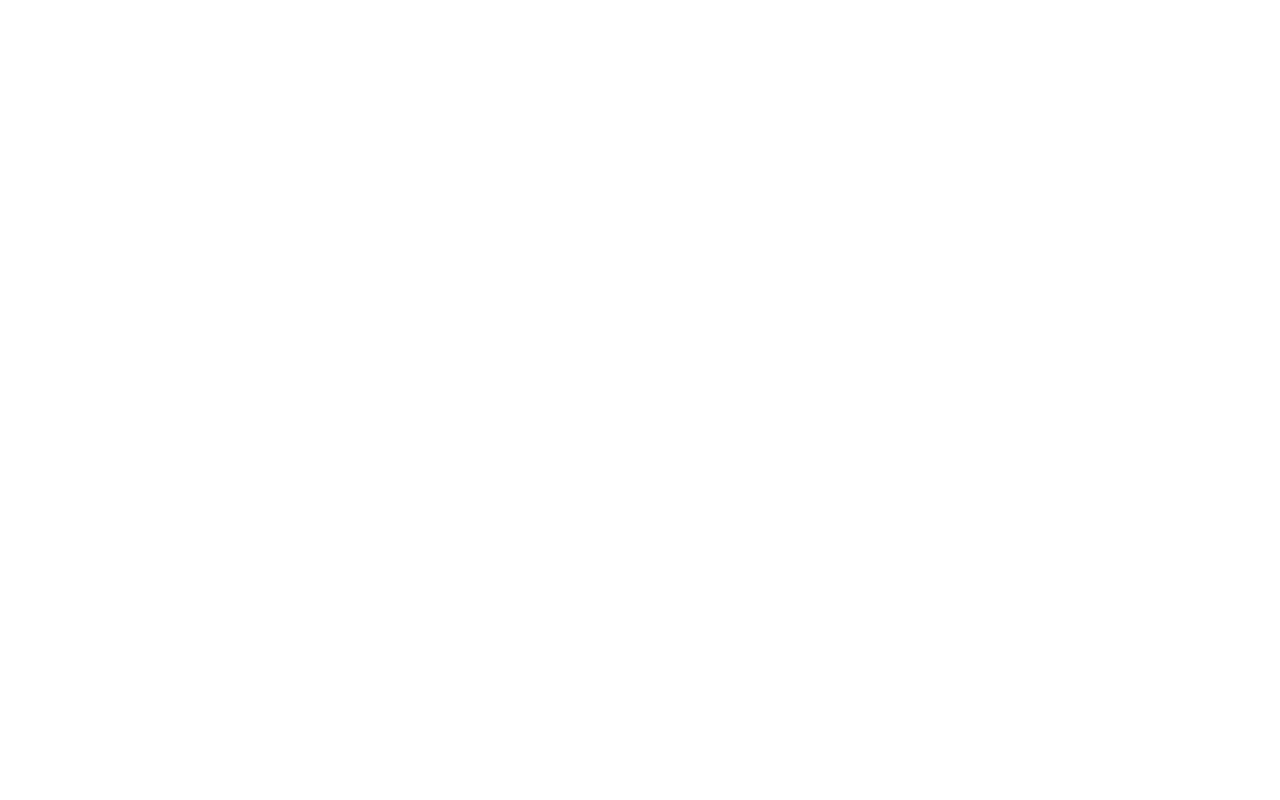
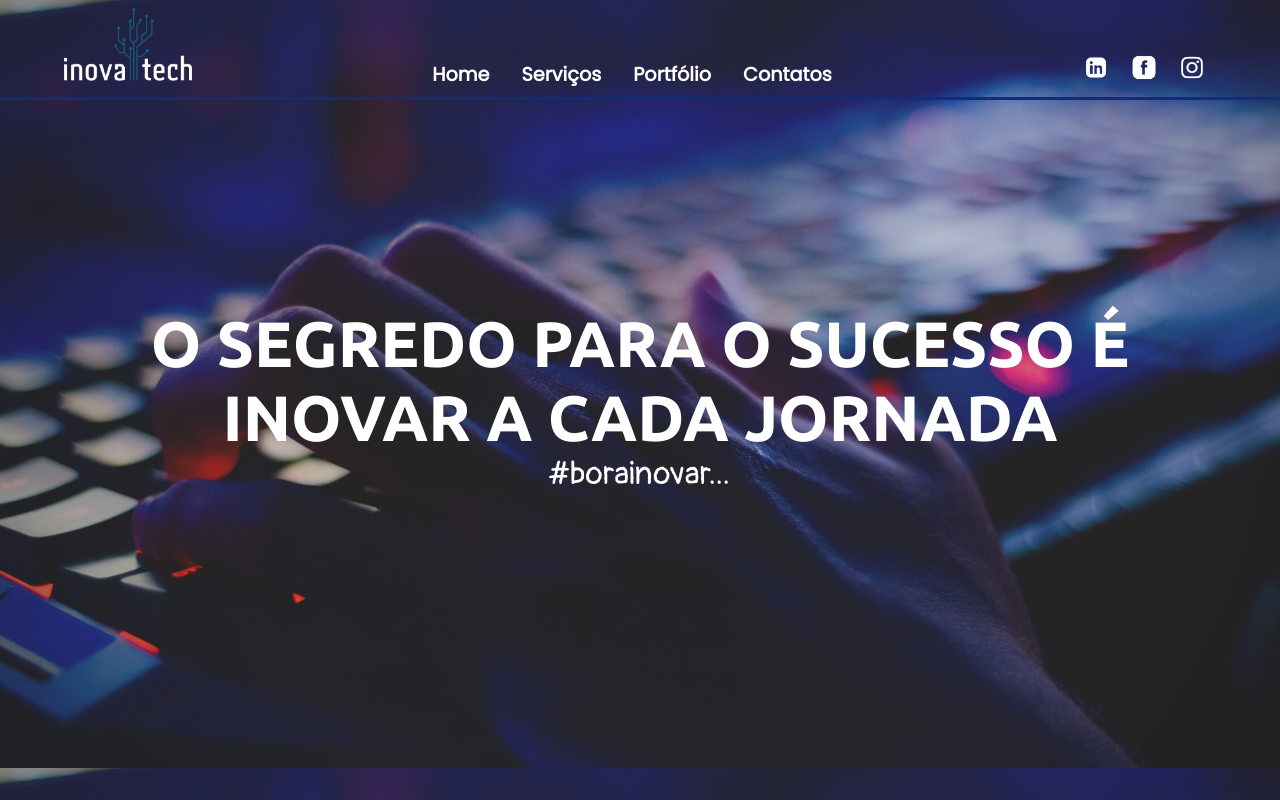
Before and after one commit to EltonJCS/InovaTech-ExercicioEmGrupo1, a plain HTML site: page index.html in a window 1280 px wide. Drawn offline with Linux system fonts and the light colour scheme.

Commit message:
Added Home Section

```diff
--- a/index.css
+++ b/index.css
@@ -0,0 +1,99 @@
+/* font-family: 'Pangolin', cursive; subti
+
+font-family: 'Poppins', sans-serif;  header
+
+font-family: 'Ubuntu', sans-serif;  titulo   */
+
+* {
+  margin: 0;
+  padding: 0;
+  box-sizing: border-box;
+}
+
+body {
+  position: relative;
+  background: url("./images/bg-hero-img.png");
+}
+
+a {
+  text-decoration: none;
+  color: inherit;
+}
+
+nav {
+  position: absolute;
+  width: 100%;
+  font-family: "Poppins", sans-serif;
+  font-weight: bold;
+  font-size: 1.2rem;
+  padding: 0.5rem 4rem;
+  background-color: transparent;
+  color: white;
+  border-bottom: 0.2rem solid #142c77;
+
+  display: flex;
+  justify-content: space-between;
+}
+
+.logo img {
+  width: 8rem;
+  height: auto;
+}
+
+.navigation a:hover {
+  color: rgb(152, 184, 255);
+  text-shadow: 0 0 1rem #142c77;
+}
+
+.navigation ul,
+.socials ul {
+  height: 100%;
+  list-style: none;
+
+  display: flex;
+  align-items: flex-end;
+  gap: 2rem;
+}
+
+.socials ul {
+  gap: 0rem;
+}
+
+.icon-socials {
+  cursor: pointer;
+  width: 3rem;
+}
+
+.icon-linkedin:hover {
+  content: url("./images/icons-socials-linkedin-dark.png");
+}
+.icon-facebook:hover {
+  content: url("./images/icons-socials-facebook-dark.png");
+}
+.icon-instagram:hover {
+  content: url("./images/icons-socials-instagram-dark.png");
+}
+
+.home {
+  color: white;
+  text-align: center;
+}
+
+.home-container {
+  height: 100vh;
+  display: flex;
+  flex-direction: column;
+  justify-content: center;
+  align-items: center;
+}
+
+.home-title {
+  font-family: "Ubuntu", sans-serif;
+  font-size: 4rem;
+  font-weight: bold;
+}
+
+.home-subtitle {
+  font-family: "Pangolin", cursive;
+  font-size: 2rem;
+}
--- a/index.html
+++ b/index.html
@@ -1,12 +1,53 @@
 <!DOCTYPE html>
 <html lang="pt-BR">
+
 <head>
     <meta charset="UTF-8">
     <meta http-equiv="X-UA-Compatible" content="IE=edge">
     <meta name="viewport" content="width=device-width, initial-scale=1.0">
     <title>Inova</title>
+    <link rel="stylesheet" href="index.css">
+    <link rel="preconnect" href="https://fonts.googleapis.com">
+    <link rel="preconnect" href="https://fonts.gstatic.com" crossorigin>
+    <link href="https://fonts.googleapis.com/css2?family=Pangolin&family=Poppins&family=Ubuntu:wght@700&display=swap"
+        rel="stylesheet">
 </head>
+
 <body>
+    <header>
+        <nav>
+            <div class="logo">
+                <img src="./images/logo-inovatech-light.png" alt="Logo inovatech">
+            </div>
+            <div class="navigation">
+                <ul>
+                    <li><a href="">Home</a></li>
+                    <li><a href="">Serviços</a></li>
+                    <li><a href="">Portfólio</a></li>
+                    <li><a href="">Contatos</a></li>
+                </ul>
+            </div>
+            <div class="socials">
+                <ul>
+                    <li><img class="icon-socials icon-linkedin" src="./images/icons-socials-linkedin-light.png"
+                            alt="Ícone Linkedin">
+                    </li>
+                    <li><img class="icon-socials icon-facebook" src="./images/icons-socials-facebook-light.png"
+                            alt="Ícone Facebook">
+                    </li>
+                    <li><img class="icon-socials icon-instagram" src="./images/icons-socials-instagram-light.png"
+                            alt="Ícone Instagram"></li>
+                </ul>
+            </div>
+        </nav>
+    </header>
 
+    <section class="home">
+        <div class="home-container">
+            <h1 class="home-title">O SEGREDO PARA O SUCESSO É<br>INOVAR A CADA JORNADA</h1>
+            <p class="home-subtitle">#borainovar...</p>
+        </div>
+    </section>
 </body>
+
 </html>
```
Also changed, not shown: images/icons-socials-facebook-dark.png (added), images/icons-socials-facebook-light.png (added), images/icons-socials-instagram-dark.png (added), images/icons-socials-instagram-light.png (added), images/icons-socials-linkedin-dark.png (added), images/icons-socials-linkedin-light.png (added), images/logo-inovatech-light.png (added).
